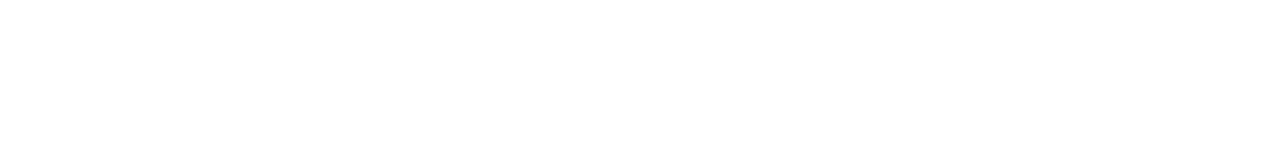
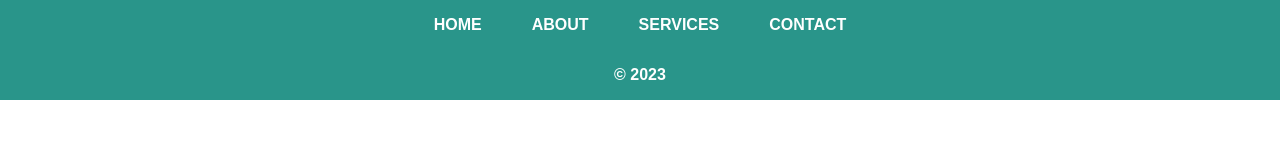
Before and after one commit to jablohm/Blohm_HomeworkOne_Cert, a website: page index.html in a window 1280 px wide. Drawn offline with Linux system fonts and the light colour scheme; no server answers.

Commit message:
3rd commit

```diff
--- a/app/app.js
+++ b/app/app.js
@@ -0,0 +1,20 @@
+function changeRoute() {
+    let hashTag = window.location.hash;
+    let pageID = hashTag.replace("#", "");
+    // console.log(hashTag + " " + pageID);
+    $.get(`pages/${pageID}/${pageID}.html`, function(data){
+        console.log("data" + data);
+        $("#app").html(data);
+    });
+}
+
+function initURLlistener() {
+    $(window).on("hashchange", changeRoute);
+    changeRoute();
+}
+
+
+$(document).ready(function() {
+    initURLlistener();
+
+})
--- a/index.html
+++ b/index.html
@@ -10,13 +10,21 @@
 <body>
 
     <nav>
-
+        <a href="#home">HOME</a>
+        <a href="#about">ABOUT</a>
+        <a href="#servs">SERVICES</a>
+        <a href="#contact">CONTACT</a>
     </nav>
 
 
+    <div id="app">
+    </div>
+
     <script src="lib/jquery-3.6.1.min.js"></script>
-    <script src="app/model.js" type="module"></script>
-    <script src="app/app.js" type="module"></script>
+    <script src="app/model.js"></script>
+    <script src="app/app.js"></script>
+
+    <footer> &copy; 2023 </footer>
 
 </body>
 </html>
--- a/scss/footer.scss
+++ b/scss/footer.scss
@@ -0,0 +1,10 @@
+footer {
+  height: 50px;
+  max-width: 100%;
+  font-weight: bolder;
+  display: flex;
+  align-items: center;
+  justify-content: center;
+  background-color: rgb(41, 149, 138);
+  color: #fff;
+}
--- a/scss/nav.scss
+++ b/scss/nav.scss
@@ -0,0 +1,17 @@
+nav {
+    height: 50px;
+    max-width: 100%;
+    display: flex;
+    align-items: center;
+    justify-content: center;
+    background-color: rgb(41, 149, 138);
+
+    a {
+        color: #fff;
+        padding: 25px;
+        font-weight: bold;
+        text-decoration: none;
+        justify-content: space-between;
+
+    }
+}
```
Also changed, not shown: pages/about/about.html (added, +9 -0 lines), pages/contact/contact.html (added, +1 -0 lines), pages/home/home.html (added, +7 -0 lines), pages/servs/servs.html (added, +1 -0 lines), css/styles.css, 1 other file.
